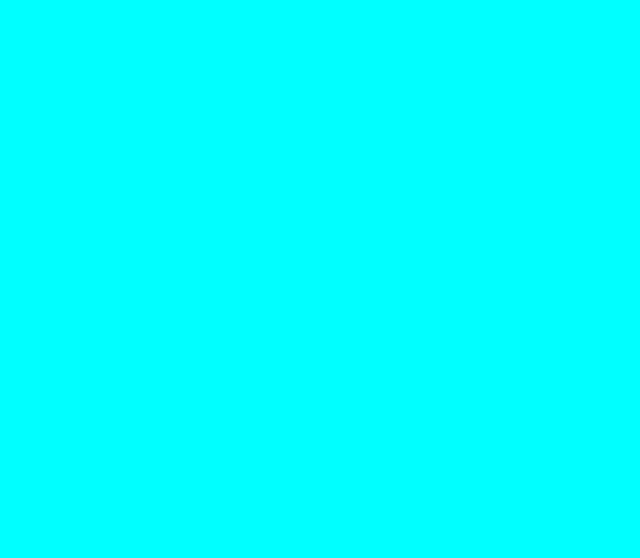
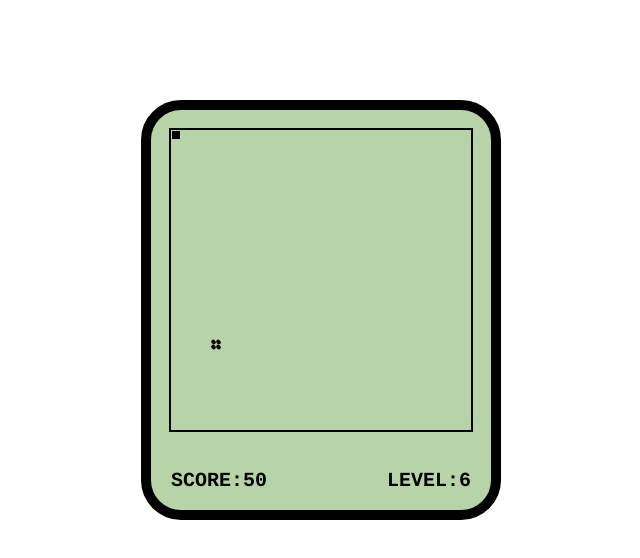
Before and after one commit to DolphinHyy/Snake_TS_Beta, a website built with webpack: page src/index.html in a window 1280 px wide. Shown: the whole page, without its empty margins (319-959 px from the left). Built offline with nearby package versions, Linux system fonts and the light colour scheme.

Commit message:
finish Class(Food Snake ScorePanel)

```diff
--- a/src/index.html
+++ b/src/index.html
@@ -9,8 +9,31 @@
 </head>
 
 <body>
+    <div id='main'>
+        <!-- 游戏舞台 -->
+        <div id="stage">
+            <div id="snake">
+                <div></div>
+            </div>
+            <div id="food">
+                <div></div>
+                <div></div>
+                <div></div>
+                <div></div>
+            </div>
+        </div>
 
-    <script src="./main.js"></script>
+        <!-- 计分板 -->
+        <div id="score-panel">
+            <div>
+                SCORE:<span id="score">0</SCORE:span>
+            </div>
+            <div>
+                LEVEL:<span id="level">1</span>
+            </div>
+        </div>
+    </div>
 </body>
+<script src="../dist/bundle.js"></script>
 
 </html>
--- a/src/index.less
+++ b/src/index.less
@@ -1,7 +1,62 @@
+@bg-color: #b7d4a8;
+
+// 清除默认样式
+* {
+  margin: 0;
+  padding: 0;
+  box-sizing: border-box;
+}
 body {
-  background-color: cyan;
+  font: bold 20px "Courier";
 }
 
-box {
+#main {
+  width: 360px;
+  height: 420px;
+  background-color: @bg-color;
+  margin: 100px auto;
+  border: 10px solid #000;
+  border-radius: 40px;
   display: flex;
+  flex-flow: column;
+  align-items: center;
+  justify-content: space-around;
 }
+
+#stage {
+  width: 304px;
+  height: 304px;
+  border: 2px solid black;
+  position: relative;
+  #snake {
+    & > div {
+      width: 10px;
+      height: 10px;
+      background-color: #000;
+      border: 1px solid @bg-color;
+      position: absolute;
+    }
+  }
+  #food {
+    width: 10px;
+    height: 10px;
+    position: absolute;
+    top: 50px;
+    left: 50px;
+    display: flex;
+    flex-wrap: wrap;
+    div {
+      flex: 40%;
+      height: 4px;
+      background-color: #000;
+      border-radius: 2px;
+      transform: rotate(45deg);
+    }
+  }
+}
+
+#score-panel {
+  width: 300px;
+  display: flex;
+  justify-content: space-between;
+}
--- a/src/index.ts
+++ b/src/index.ts
@@ -1,2 +1,16 @@
 import './index.less'
-console.log(123);
+
+// Food
+import Food from './modules/Food'
+import ScorePanel from './modules/ScorePanel'
+
+console.log('===============for test==============');
+const food = new Food()
+console.log(food.X,food.Y);
+food.change()
+console.log(food.X,food.Y);
+const scorePanel = new ScorePanel()
+console.log(scorePanel.score,scorePanel.level);
+for(let i=0;i<50;i++){
+    scorePanel.addScore()
+}
--- /dev/null
+++ b/src/modules/Food.ts
@@ -0,0 +1,20 @@
+class Food{
+    element:HTMLElement
+    constructor(){
+        this.element=document.getElementById('food')!
+    }
+    get X(){
+        return this.element.offsetLeft
+    }
+    get Y(){
+        return this.element.offsetTop
+    }
+
+    change(){
+        let top = Math.round(Math.random()*29)*10+'px'
+        let left = Math.round(Math.random()*29)*10+'px'
+        this.element.style.top =top
+        this.element.style.left =left
+    }
+}
+export default Food
--- /dev/null
+++ b/src/modules/ScorePanel.ts
@@ -0,0 +1,39 @@
+class ScorePanel {
+    score:number
+    level:number
+    degree:number=10
+    maxLevel:number=8
+    scoreEle:HTMLElement
+    levelEle:HTMLElement
+
+    constructor() {
+        this.score=0
+        this.level=1
+        this.scoreEle=document.getElementById('score')!
+        this.levelEle=document.getElementById('level')!
+    }
+
+    setDegree(degreeValue:number,maxLevelValue:number){
+        this.degree = degreeValue
+        this.maxLevel = maxLevelValue
+    }
+
+    addScore(){
+        this.score++
+        this.scoreEle.innerHTML=this.score+''
+        // console.log('测试'+this.score);
+        if(this.score%this.degree===0){
+            this.levelUp()
+        }
+    }
+
+    levelUp(){
+        if(this.level<=this.maxLevel){
+            this.level++
+            this.levelEle.innerHTML=this.level+''
+        }
+        // console.log('测试'+this.level);
+    }
+}
+
+export default ScorePanel
--- a/webpack.config.js
+++ b/webpack.config.js
@@ -8,7 +8,7 @@ module.exports = {
     entry: './src/index.ts',
     output: {
         path: path.resolve(__dirname, 'dist'),
-        filename: "index.js",
+        filename: "bundle.js",
         environment: {
             arrowFunction: false
         },
```
Also changed, not shown: src/modules/GameControl.ts (added, +14 -0 lines), src/modules/Snake.ts (added, +29 -0 lines), css/index.css, dist/bundle.js (added), dist/index.html, dist/index.js (deleted).
